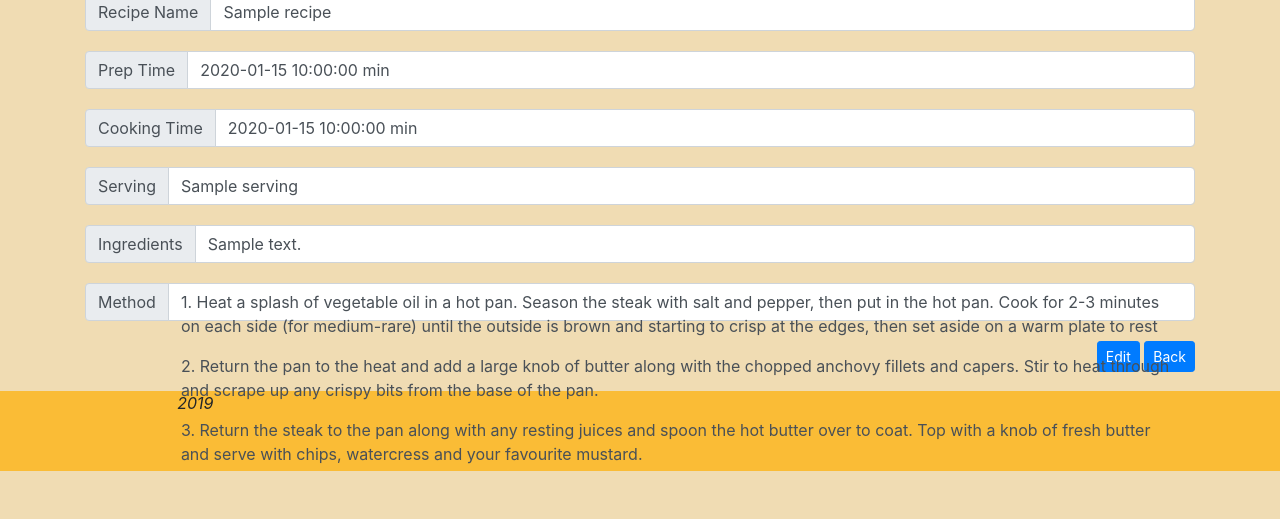
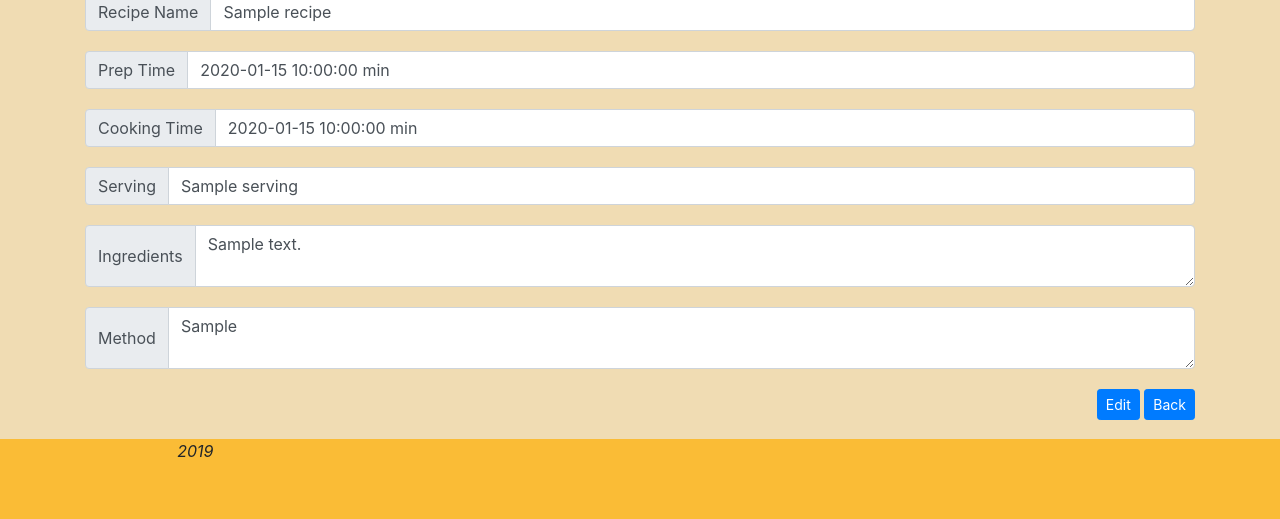
Before and after one commit to ShawnAhls/My-Yummy-Dishes, a Flask app: page /recipe in a window 1280 px wide. Shown: the part 345-864 px from the top of the page. Before the commit the page ends 816 px from the top, so only its background shows below. Run offline with Flask 2, Linux system fonts and the light colour scheme; a database or web service that is not in the repository returns one stand-in record (values such as "Sample title"); some libraries are stand-ins or nearby versions.

```diff
--- a/app.py
+++ b/app.py
@@ -15,7 +15,7 @@ mongo = PyMongo(app)
 @app.route('/')
 @app.route('/home')
 def home():
-    return render_template('home.html')
+    return render_template('home.html', categories=mongo.db.categories.find())
 
 
 @app.route('/display_recipes')
@@ -48,12 +48,15 @@ def edit_recipe():
 
 @app.route('/recipe')
 def recipe():
-    instruction = ['1. Heat a splash of vegetable oil in a hot pan. Season the steak with salt and pepper, then put in the hot pan. Cook for 2-3 minutes on each side (for medium-rare) until the outside is brown and starting to crisp at the edges, then set aside on a warm plate to rest',
-                   '2. Return the pan to the heat and add a large knob of butter along with the chopped anchovy fillets and capers. Stir to heat through and scrape up any crispy bits from the base of the pan.',
-                   '3. Return the steak to the pan along with any resting juices and spoon the hot butter over to coat. Top with a knob of fresh butter and serve with chips, watercress and your favourite mustard.']
-    return render_template('recipe.html', instruction=instruction,
+    return render_template('recipe.html',
                            recipes=mongo.db.recipes.find(),
                            categories=mongo.db.categories.find())
+
+
+@app.route('/delete/<recipe_id>', methods=['GET', 'POST'])
+def delete(recipe_id):
+    mongo.db.recipes.remove({'recipe_id': ObjectId()})
+    return redirect('recipe.html')
 
 
 @app.route('/categories')
--- a/templates/recipe.html
+++ b/templates/recipe.html
@@ -71,7 +71,7 @@
         <div class="input-group-prepend">
             <span class="input-group-text" id="basic-addon2">Ingredients</span>
         </div>
-        <p class="form-control" aria-label="With textarea">{{ recipe.ingredients_description|join(', ')}}</p>
+        <textarea class="form-control" aria-label="With textarea">{{ recipe.ingredients_description|join(', ')}}</textarea>
     </div>
 </section>
 <!--- Ingredients Ends -->
@@ -81,11 +81,7 @@
         <div class="input-group-prepend">
             <span class="input-group-text" id="basic-addon3">Method</span>
         </div>
-        <div id="method-text" class="form-control" aria-label="With textarea">
-            {% for instruction_element in instruction %}
-            <p>{{ instruction_element }} </p>
-            {% endfor %}
-        </div>
+        <textarea class="form-control" aria-label="With textarea">{{ recipe.method_instruction|join(', ')}}</textarea>
     </div>
 </section>
 <!--- Method Ends -->
```
